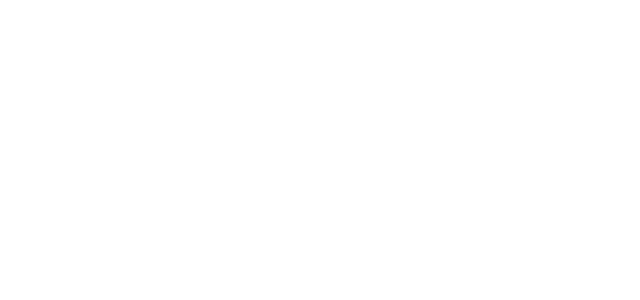
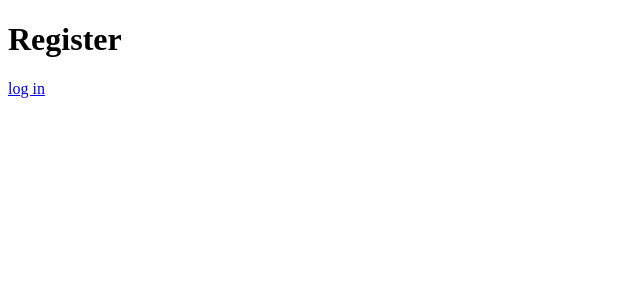
Before and after one commit to vana123/Chat, a React (Create React App) app: page /register in a window 1280 px wide. Shown: the top 300 px of the page, without its empty margins (0-640 px from the left). Built offline with nearby package versions, Linux system fonts and the light colour scheme.

Commit message:
rout set up Page home, log in, register

```diff
--- a/package.json
+++ b/package.json
@@ -12,6 +12,7 @@
     "@types/react-dom": "^18.0.6",
     "react": "^18.2.0",
     "react-dom": "^18.2.0",
+    "react-router-dom": "^6.3.0",
     "react-scripts": "5.0.1",
     "typescript": "^4.7.4",
     "web-vitals": "^2.1.4"
--- a/src/App.tsx
+++ b/src/App.tsx
@@ -1,7 +1,19 @@
 import React from "react";
+import { Route, Routes } from "react-router-dom";
+import { HomePage } from "./pages/HomePage";
+import { LoginPage } from "./pages/LoginPage";
+import { RegisterPage } from "./pages/RegisterPage";
 
 function App() {
-	return <div className="App"></div>;
+	return (
+		<div className="App">
+			<Routes>
+				<Route path="/" element={<HomePage />} />
+				<Route path="/login" element={<LoginPage />} />
+				<Route path="/register" element={<RegisterPage />} />
+			</Routes>
+		</div>
+	);
 }
 
 export default App;
--- a/src/index.tsx
+++ b/src/index.tsx
@@ -1,5 +1,6 @@
 import React from "react";
 import ReactDOM from "react-dom/client";
+import { BrowserRouter } from "react-router-dom";
 import App from "./App";
 import reportWebVitals from "./reportWebVitals";
 
@@ -8,7 +9,9 @@
 );
 root.render(
 	<React.StrictMode>
-		<App />
+		<BrowserRouter>
+			<App />
+		</BrowserRouter>
 	</React.StrictMode>
 );
 
--- /dev/null
+++ b/src/pages/HomePage.tsx
@@ -0,0 +1,9 @@
+import { Navigate } from "react-router-dom";
+
+export const HomePage = () => {
+	return (
+		<>
+			<Navigate to={"/login"} />
+		</>
+	);
+};
--- /dev/null
+++ b/src/pages/LoginPage.tsx
@@ -0,0 +1,10 @@
+import { Link } from "react-router-dom";
+
+export const LoginPage = () => {
+	return (
+		<>
+			<h1>Log in</h1>
+			<Link to={"/register"}>rgister</Link>
+		</>
+	);
+};
--- /dev/null
+++ b/src/pages/RegisterPage.tsx
@@ -0,0 +1,10 @@
+import { Link } from "react-router-dom";
+
+export const RegisterPage = () => {
+	return (
+		<>
+			<h1>Register</h1>
+			<Link to={"/login"}>log in</Link>
+		</>
+	);
+};
```
Also changed, not shown: 1 other file (tests, documents, lock files or other folders).
